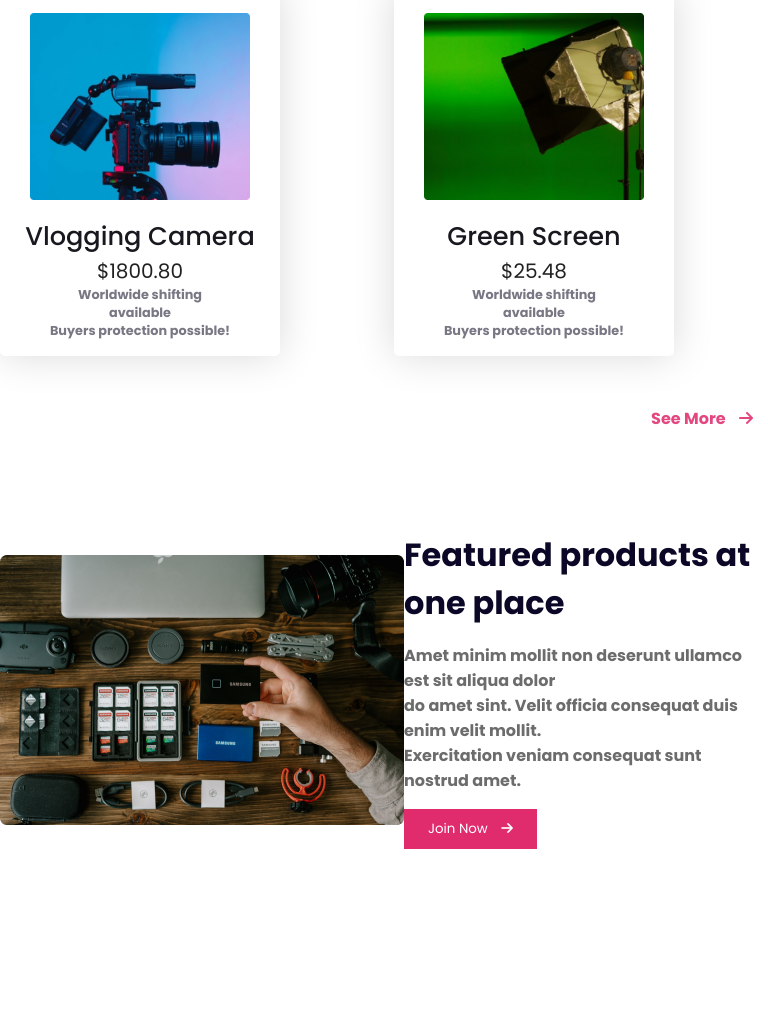
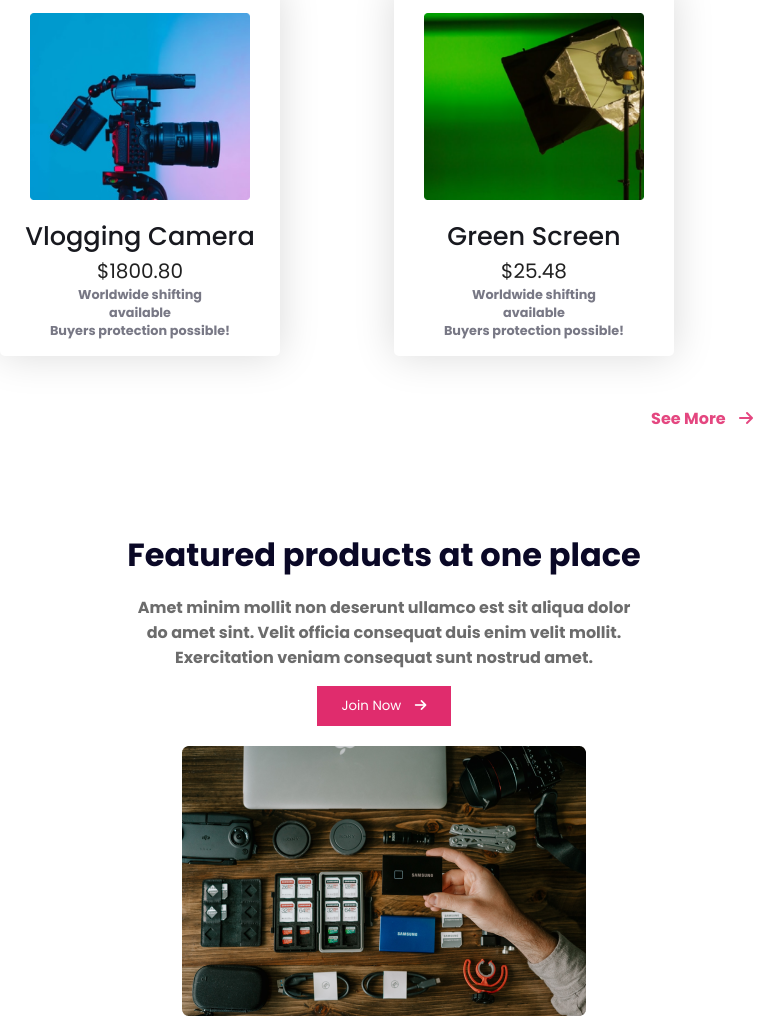
Before and after one commit to APURBA248/influencer-gears-repo, a plain HTML site: page index.html in a window 768 px wide. Shown: the part 2214-3230 px from the top of the page. Before the commit the page ends 3063 px from the top, so only its background shows below. Drawn offline with Linux system fonts and the light colour scheme.

Commit message:
Featured Section Media Query End For Tablet User

```diff
--- a/style.css
+++ b/style.css
@@ -304,7 +304,14 @@ main {
   }
   /* Collection Section End */
   /* Featured Section Start */
-
+  .featured-Section{
+    flex-direction: column-reverse;
+    text-align: center;
+  }
+  .featured-Section img{
+    margin-top: 20px;
+    max-width: 500px;
+  }
   /* Featured Section End */
   /* Main End */
 }
```
